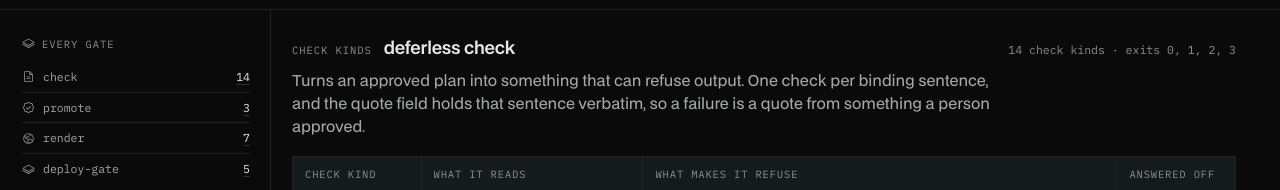
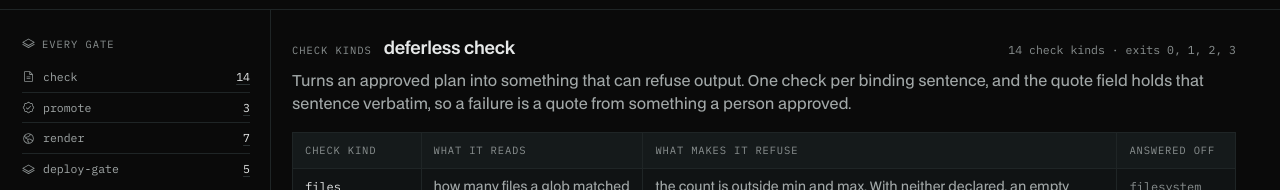
Before and after one commit to kyisaiah47/deferless-site, a Next.js app: page /kinds in a window 1280 px wide. Shown: the part 386-576 px from the top of the page. Built offline with nearby package versions, Linux system fonts and the light colour scheme; no server answers.

Commit message:
repair page width and card spacing

```diff
--- a/src/app/globals.css
+++ b/src/app/globals.css
@@ -317,7 +317,7 @@ header[data-apps='open'] .apps { grid-template-rows: 1fr; visibility: visible; t
 .band-head .eyebrow { font-family: var(--mono); font-size: 10.5px; letter-spacing: 0.09em; text-transform: uppercase; color: var(--ink-3); }
 .band-head h2 { margin: 0; font-size: 17px; font-weight: 600; letter-spacing: -0.012em; }
 .band-head .n { font-family: var(--mono); font-size: 11.5px; color: var(--ink-3); margin-left: auto; }
-.band > p { margin: 0 0 16px; color: var(--ink-2); max-width: 74ch; }
+.band > p { margin: 0 0 16px; color: var(--ink-2); }
 
 h1 { font-size: 30px; line-height: 1.22; font-weight: 600; letter-spacing: -0.02em; margin: 0 0 12px; max-width: 30ch; }
 h3 { font-size: 15px; font-weight: 600; margin: 0 0 6px; }
```
